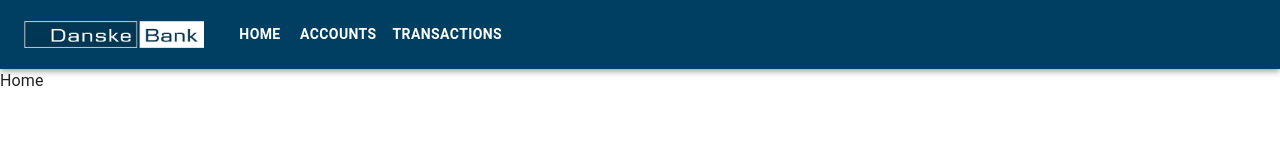
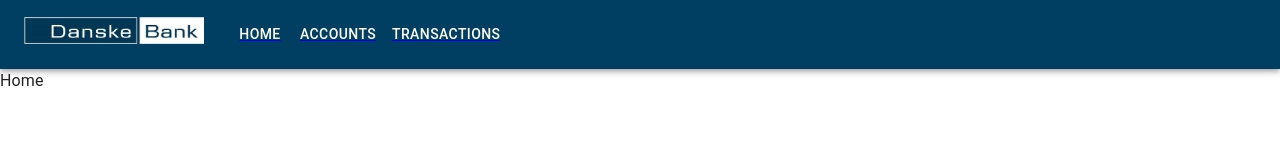
Before and after one commit to smilladion/account-fe, a React (Create React App) app: page / in a window 1280 px wide. Shown: the top 160 px of the page. Built offline with nearby package versions, Linux system fonts and the light colour scheme.

Commit message:
Add navigation to header

```diff
--- /dev/null
+++ b/src/components/Header.tsx
@@ -0,0 +1,38 @@
+import { AppBar, Box, Button, Toolbar } from "@mui/material";
+import { Link } from "react-router-dom";
+import logo from "../assets/danske-bank-logo.png";
+
+export default function Header() {
+    return (
+        <AppBar position="static" sx={{ backgroundColor: "#003f62" }}>
+            <Toolbar>
+                <Link to="https://danskebank.dk/">
+                    <img src={logo} alt="logo" width={180} />
+                </Link>
+                <Box sx={{ display: "flex", flexGrow: 1, ml: 3 }}>
+                    <Link to="/">
+                        <Button
+                            sx={{ my: 2, color: 'white', display: 'block' }}
+                        >
+                            Home
+                        </Button>
+                    </Link>
+                    <Link to="/accounts">
+                        <Button
+                            sx={{ my: 2, color: 'white', display: 'block' }}
+                        >
+                            Accounts
+                        </Button>
+                    </Link>
+                    <Link to="/transactions">
+                        <Button
+                            sx={{ my: 2, color: 'white', display: 'block' }}
+                        >
+                            Transactions
+                        </Button>
+                    </Link>
+                </Box>
+            </Toolbar>
+        </AppBar>
+    )
+}
--- a/src/components/Root.tsx
+++ b/src/components/Root.tsx
@@ -1,32 +1,11 @@
-import { AppBar, Box, Button, IconButton, Toolbar, Typography } from "@mui/material";
+import { Box } from "@mui/material";
 import { Outlet } from "react-router-dom";
-import logo from "../assets/danske-bank-logo.png";
+import Header from "./Header";
 
 export default function Root() {
     return (
         <Box>
-            <AppBar position="static" sx={{ backgroundColor: "#003f62" }}>
-                <Toolbar>
-                    <img src={logo} alt="logo" width={180} />
-                    <Box sx={{ display: "flex", flexGrow: 1, ml: 3 }}>
-                        <Button
-                            sx={{ my: 2, color: 'white', fontWeight: "bold", display: 'block' }}
-                        >
-                            Home
-                        </Button>
-                        <Button
-                            sx={{ my: 2, color: 'white', fontWeight: "bold", display: 'block' }}
-                        >
-                            Accounts
-                        </Button>
-                        <Button
-                            sx={{ my: 2, color: 'white', fontWeight: "bold", display: 'block' }}
-                        >
-                            Transactions
-                        </Button>
-                    </Box>
-                </Toolbar>
-            </AppBar>
+            <Header />
             <Outlet />
         </Box>
     )
```
